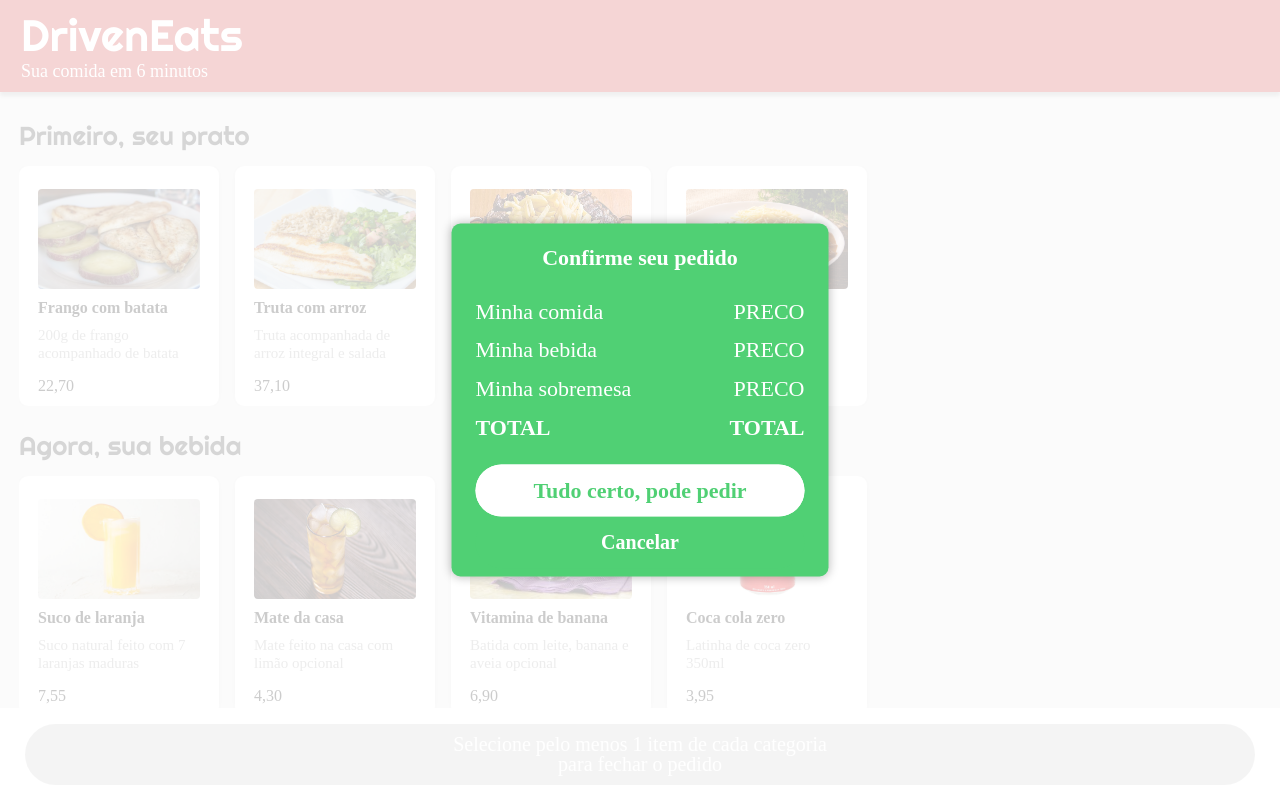
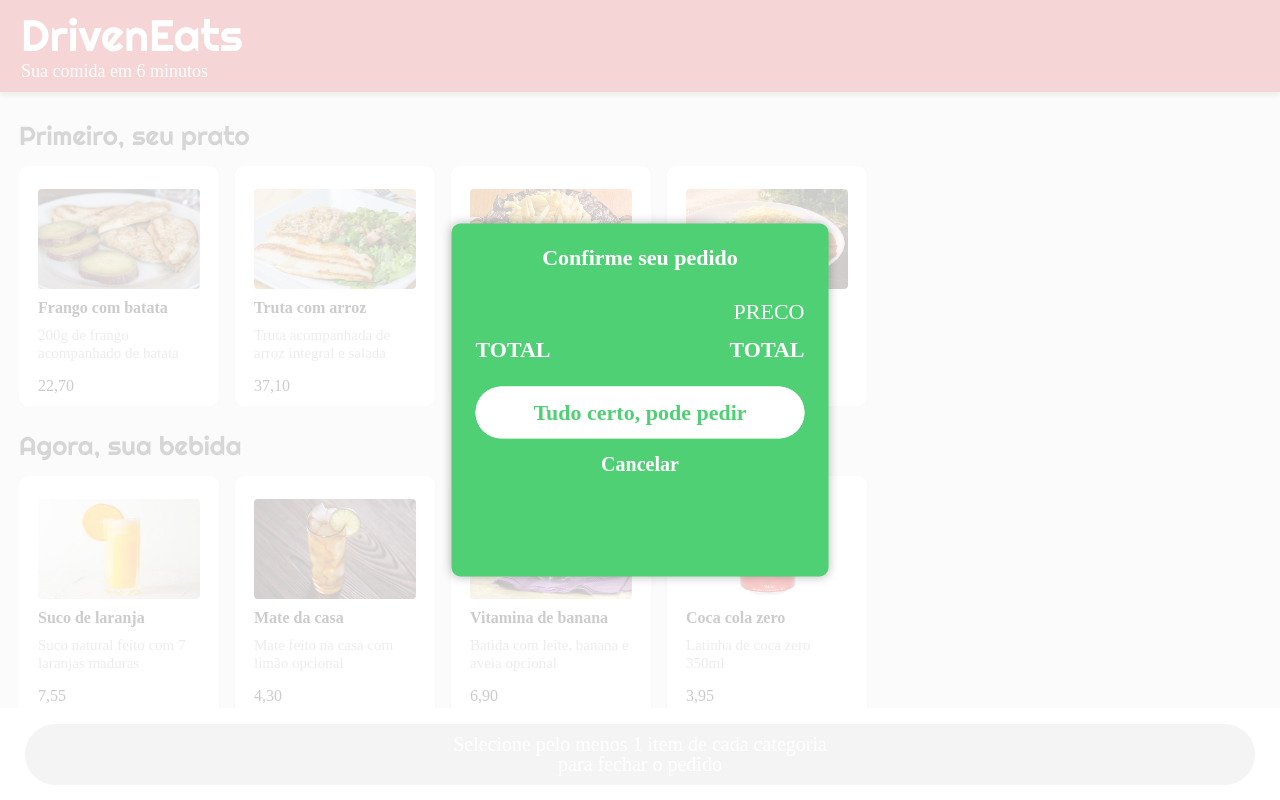
Before and after one commit to PMafra/driveneats_react, a React (Create React App) app: page /confirmation-page in a window 1280 px wide. Shown: the top 800 px of the page. Built offline with nearby package versions, Linux system fonts and the light colour scheme.

Commit message:
List of selected itens created and passing to App function

```diff
--- a/src/App.js
+++ b/src/App.js
@@ -12,7 +12,7 @@ import {
   } from "react-router-dom";
 
 
-export default function App ({markedCats}) {
+export default function App ({markedCats, dishesChosen}) {
 
     const [buttonData, setButtonData] = React.useState('');
     const childToParent = (childData) => {
@@ -20,21 +20,28 @@ export default function App ({markedCats}) {
     }
     console.log(buttonData);
 
-    const [dishesData, setDishesData] = React.useState('');
+    const [dishesData, setDishesData] = React.useState();
     const sonToParent = (childData) => {
-        setDishesData(childData);
+
+        let diffDisplayChoices = childData.filter(function(val, i, arr) {
+            return arr.indexOf(val) === i;
+        });
+
+        setDishesData(diffDisplayChoices);
     }
     console.log(dishesData);
+
+
 
     return (
         <>
             <TopBar />
-            <Container childToParent={childToParent} sonToParent={sonToParent} markedCats={markedCats}/>
+            <Container childToParent={childToParent} sonToParent={sonToParent} markedCats={markedCats} dishesChosen={dishesChosen}/>
             <BottomBar changeColor={buttonData} />
             <Router>
                 <Switch>
                     <Route exact path="/confirmation-page">
-                        <ConfirmationPage />
+                        <ConfirmationPage displayChoices={dishesData}/>
                     </Route>
                 </Switch>
             </Router>
--- a/src/Components/ConfirmationPage.js
+++ b/src/Components/ConfirmationPage.js
@@ -1,10 +1,12 @@
 import React from "react";
 import {
     BrowserRouter as Router,
-    Link
+    Link,
   } from "react-router-dom";
 
-export default function ConfirmationPage () {
+export default function ConfirmationPage ({displayChoices}) {
+
+    //const { displayChoices } = Location.state || {};
 
     return(
         <>
@@ -14,9 +16,7 @@ export default function ConfirmationPage () {
                 </div>
 
                 <div class="choices font-weight-400">
-                    <div class="choice"><p class="food">Minha comida</p><p class="foodPrice">PRECO</p></div>
-                    <div class="choice"><p class="soda">Minha bebida</p><p class="sodaPrice">PRECO</p></div>
-                    <div class="choice"><p class="candy">Minha sobremesa</p><p class="candyPrice">PRECO</p></div>
+                    <div class="choice"><p class="food">{displayChoices}</p><p class="foodPrice">PRECO</p></div>
                     <div class="choice font-weight-700"><p>TOTAL</p><p class="totalPrice">TOTAL</p></div>
                 </div>
 
--- a/src/Components/Container.js
+++ b/src/Components/Container.js
@@ -1,6 +1,6 @@
 import React from "react";
 
-export default function Container ({childToParent, sonToParent, markedCats}) {
+export default function Container ({childToParent, sonToParent, markedCats, dishesChosen}) {
 
     const categories = [
         {categoryTitle: "Primeiro, seu prato", categoryType: "main-course"},
@@ -40,7 +40,7 @@ export default function Container ({childToParent, sonToParent, markedCats}) {
 
     const [hiding, setHiding] = React.useState(objectOfIds);
 
-    function selection (id, type, catId) {
+    function selection (id, type, catId, name) {
         let newCheckList = {...checkList};
         let newHiding = {...hiding};
 
@@ -57,6 +57,9 @@ export default function Container ({childToParent, sonToParent, markedCats}) {
             markedCats.push(catId);
             console.log(markedCats);
 
+            dishesChosen.push(name);
+            console.log(dishesChosen);
+
 
         } else {
             if (quantity[id] === 1 && changeQuantity.called === true) {
@@ -71,11 +74,12 @@ export default function Container ({childToParent, sonToParent, markedCats}) {
         }
 
         testEnd();
+        sonToParent([...dishesChosen]);
     }
 
     const [quantity, SetQuantity] = React.useState(objectOfIds);
 
-    function changeQuantity (upOrDown, id) {
+    function changeQuantity (upOrDown, id, name) {
         let newQuantity = {...quantity};
 
         if (upOrDown === "up") {
@@ -84,17 +88,26 @@ export default function Container ({childToParent, sonToParent, markedCats}) {
             }
             newQuantity[id] += 1;
             SetQuantity(newQuantity);
+
+            dishesChosen.push(name);
+            console.log(dishesChosen);
         }
         if (upOrDown === "down") {
             changeQuantity.called = true;
             if (newQuantity[id] === "") {
-            newQuantity[id] = 1;
+                newQuantity[id] = 1;
             }
             if (quantity[id] > 1) {
                 newQuantity[id] -= 1;
                 SetQuantity(newQuantity);
             }
+
+            dishesChosen.splice(dishesChosen.findIndex(a => a === name), 1);
+            console.log(dishesChosen);
+            console.log(name);
         }
+
+        sonToParent([...dishesChosen]);
     }
 
     //PASSING CHILD TO PARENT
@@ -127,12 +140,12 @@ export default function Container ({childToParent, sonToParent, markedCats}) {
                     <div class="content-options">
                         {dishes.map((dish, dishIndex) =>
                             dish.type === category.categoryType ? (
-                                <div class={`option-box ${dish.type} ${checkList[dishIndex]}`} key={`d${dishIndex}`} onClick={() => selection(dishIndex, dish.type, catIndex)}>
+                                <div class={`option-box ${dish.type} ${checkList[dishIndex]}`} key={`d${dishIndex}`} onClick={() => selection(dishIndex, dish.type, catIndex, dish.name)}>
                                     <img src={`imagens/${dish.srcId}.jpg`} />
                                     <div class="menu">
                                         <p class="name">{dish.name}</p>
                                         <p class="description">{dish.description}</p>
-                                        <p class="price">{dish.price}<span class={`vanish ${hiding[dishIndex]}`}><ion-icon name="add-circle" class="check green" onClick={() => changeQuantity("up", dishIndex)}></ion-icon>{quantity[dishIndex]}<ion-icon name="remove-circle" class="check red" onClick={() => changeQuantity("down", dishIndex)}></ion-icon></span></p>
+                                        <p class="price">{dish.price}<span class={`vanish ${hiding[dishIndex]}`}><ion-icon name="add-circle" class="check green" onClick={() => changeQuantity("up", dishIndex, dish.name)}></ion-icon>{quantity[dishIndex]}<ion-icon name="remove-circle" class="check red" onClick={() => changeQuantity("down", dishIndex, dish.name)}></ion-icon></span></p>
                                     </div>
                                 </div>
                             )
--- a/src/css/style.css
+++ b/src/css/style.css
@@ -267,7 +267,7 @@ body {
     margin-bottom: 13px;
 }
 
-.food, .soda, .candy {
+.food {
     width: 190px;
 }
 
--- a/src/index.js
+++ b/src/index.js
@@ -3,5 +3,6 @@ import App from "./App";
 
 const root = document.querySelector(".root");
 const markedCats = [];
+const dishesChosen = [];
 
-ReactDOM.render(<App markedCats={markedCats}/>, root);
+ReactDOM.render(<App markedCats={markedCats} dishesChosen={dishesChosen}/>, root);
```
